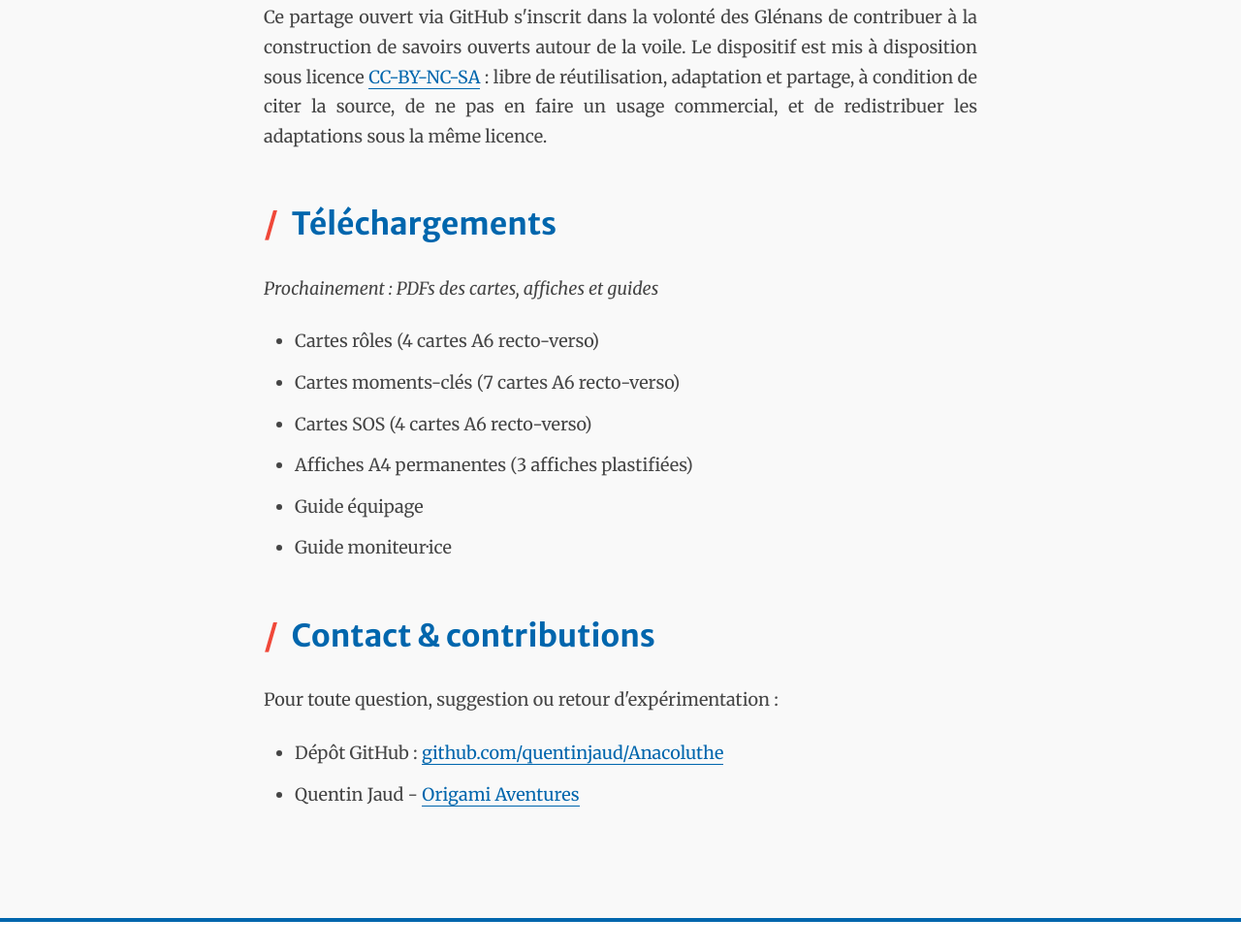
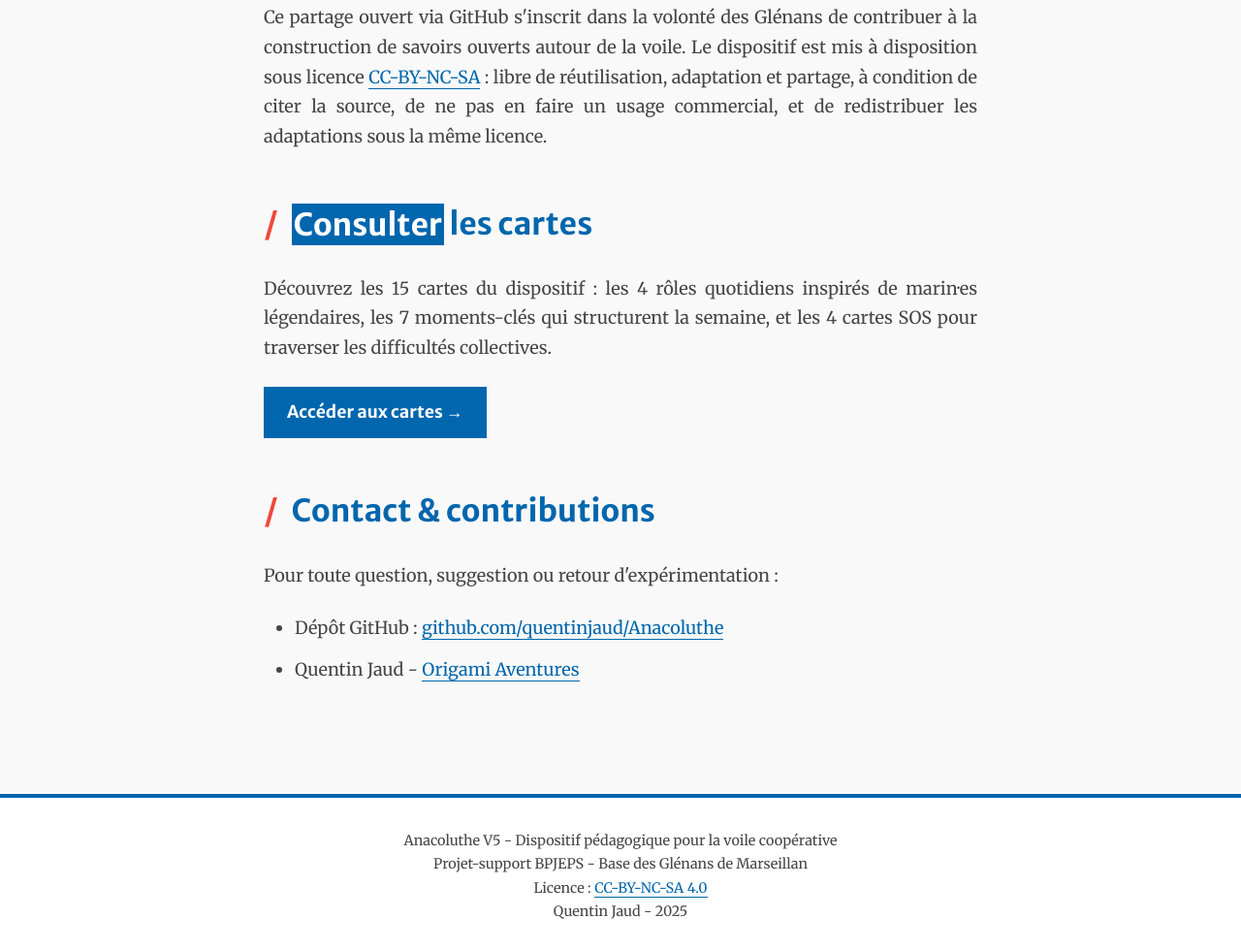
Before and after one commit to quentinjaud/Anacoluthe, a plain HTML site: page docs/index.html in a window 1280 px wide. Shown: the part 4862-5842 px from the top of the page at 97% size. Drawn offline with Linux system fonts and the light colour scheme.

Commit message:
jeu actif

```diff
--- a/docs/assets/css/style.css
+++ b/docs/assets/css/style.css
@@ -121,6 +121,27 @@ a:hover {
     border-bottom-color: var(--rouge-glenans);
 }
 
+/* Boutons */
+.button {
+    display: inline-block;
+    background-color: var(--bleu-glenans);
+    color: var(--blanc);
+    padding: 0.75rem 1.5rem;
+    border: none;
+    border-bottom: none;
+    font-family: 'Merriweather Sans', sans-serif;
+    font-size: 1.1rem;
+    font-weight: 700;
+    text-decoration: none;
+    transition: background-color 0.3s ease;
+}
+
+.button:hover {
+    background-color: var(--rouge-glenans);
+    color: var(--blanc);
+    border-bottom: none;
+}
+
 /* Listes */
 ul {
     margin: 1.5rem 0 1.5rem 2rem;
--- a/docs/index.html
+++ b/docs/index.html
@@ -189,16 +189,15 @@
         </section>
 
         <section>
-            <h2><span class="slash">/</span> Téléchargements</h2>
-            <p><em>Prochainement : PDFs des cartes, affiches et guides</em></p>
-            <ul>
-                <li>Cartes rôles (4 cartes A6 recto-verso)</li>
-                <li>Cartes moments-clés (7 cartes A6 recto-verso)</li>
-                <li>Cartes SOS (4 cartes A6 recto-verso)</li>
-                <li>Affiches A4 permanentes (3 affiches plastifiées)</li>
-                <li>Guide équipage</li>
-                <li>Guide moniteur·ice</li>
-            </ul>
+            <h2><span class="slash">/</span> <span class="highlight">Consulter</span> les cartes</h2>
+            <p>
+                Découvrez les 15 cartes du dispositif : les 4 rôles quotidiens inspirés de marin·es légendaires,
+                les 7 moments-clés qui structurent la semaine, et les 4 cartes SOS pour traverser les difficultés
+                collectives.
+            </p>
+            <p>
+                <a href="cartes.html" class="button">Accéder aux cartes →</a>
+            </p>
         </section>
 
         <section>
```
